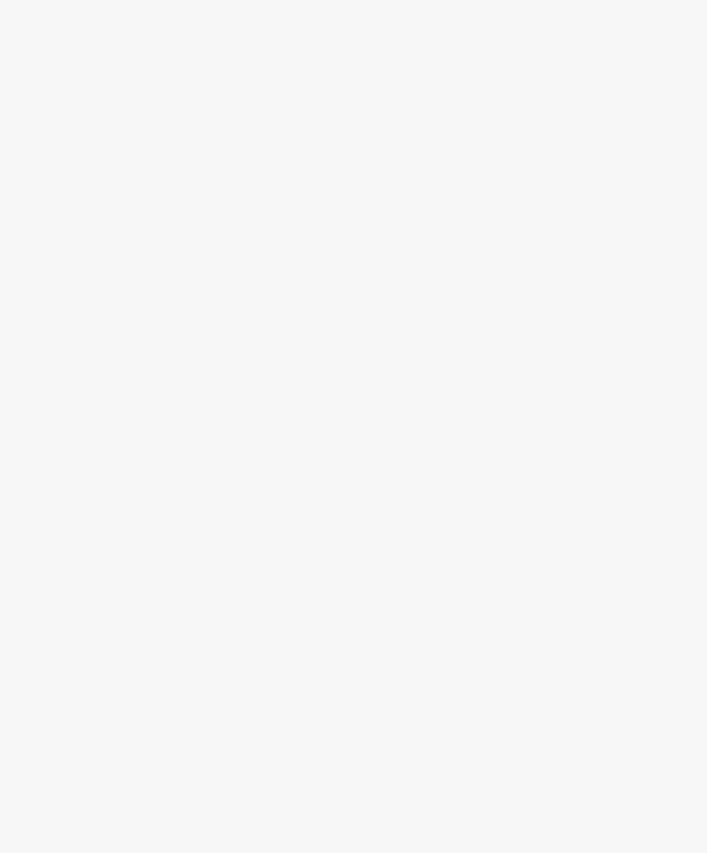
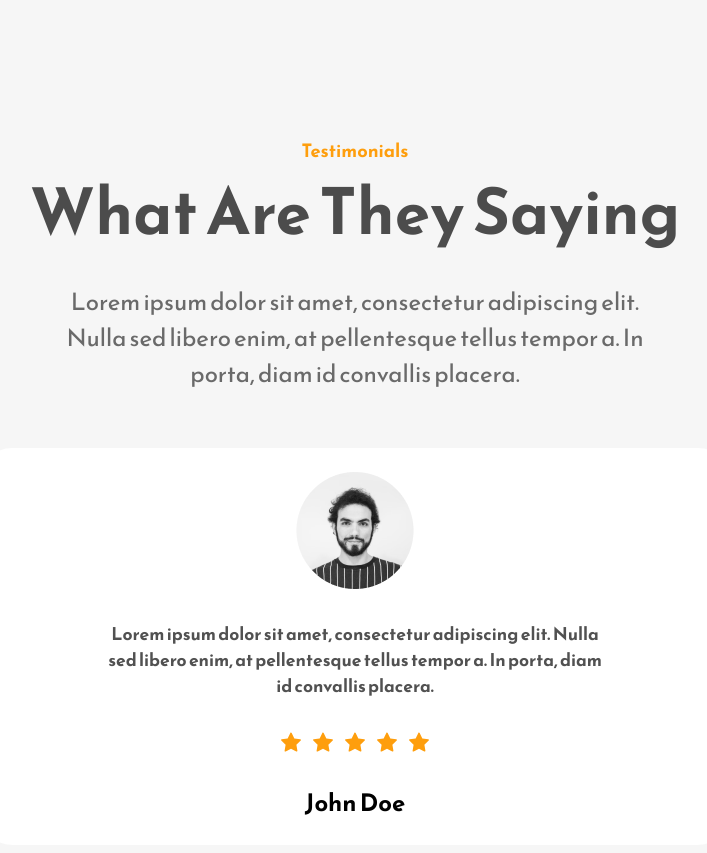
Before and after one commit to asithembiso/resturant-landing-page, a React (Create React App) app: page / in a window 1280 px wide. Shown: the part 3160-4013 px from the top of the page, without its empty margins (285-992 px from the left). Before the commit the page ends 3057 px from the top, so only its background shows below. Built offline with nearby package versions, Linux system fonts and the light colour scheme.

Commit message:
feat: created testimonials section

```diff
--- a/src/App.js
+++ b/src/App.js
@@ -2,6 +2,7 @@
 import Home from "./components/Home"
 import About from "./components/About"
 import Work from "./components/Work"
+import Testimonials from './components/Testimonials';
 
 function App() {
   return (
@@ -9,6 +10,7 @@
       <Home/>
       <About/>
       <Work/>
+      <Testimonials/>
     </div>
   );
 }
--- a/src/components/Testimonials.js
+++ b/src/components/Testimonials.js
@@ -0,0 +1,36 @@
+import React from "react"
+import ProfilePic from "../assets/john-doe-image.png"
+import { AiFillStar } from "react-icons/ai"
+
+
+const Testimonials =() => {
+    return (
+        <div className="work-section-wrapper">
+            <div className="work-section-top">
+                <p className="primary-subheading">Testimonials</p>
+                <h1 className="primary-heading">What Are They Saying</h1>
+                <p className="primary-text">
+                Lorem ipsum dolor sit amet, consectetur adipiscing elit. Nulla sed libero enim,
+                at pellentesque tellus tempor a. In porta, diam id convallis placera.
+                </p>
+            </div>
+            <div className="testimonial-section-bottom">
+                <img src={ProfilePic} alt="" />
+                <p>
+                Lorem ipsum dolor sit amet, consectetur adipiscing elit. Nulla sed libero enim,
+                at pellentesque tellus tempor a. In porta, diam id convallis placera.
+                </p>
+                <div className="testimonials-stars-container">
+                    <AiFillStar />
+                    <AiFillStar />
+                    <AiFillStar />
+                    <AiFillStar />
+                    <AiFillStar />
+                </div>
+                <h2>John Doe</h2>
+            </div>
+        </div>
+    );
+}
+
+export default Testimonials
```
